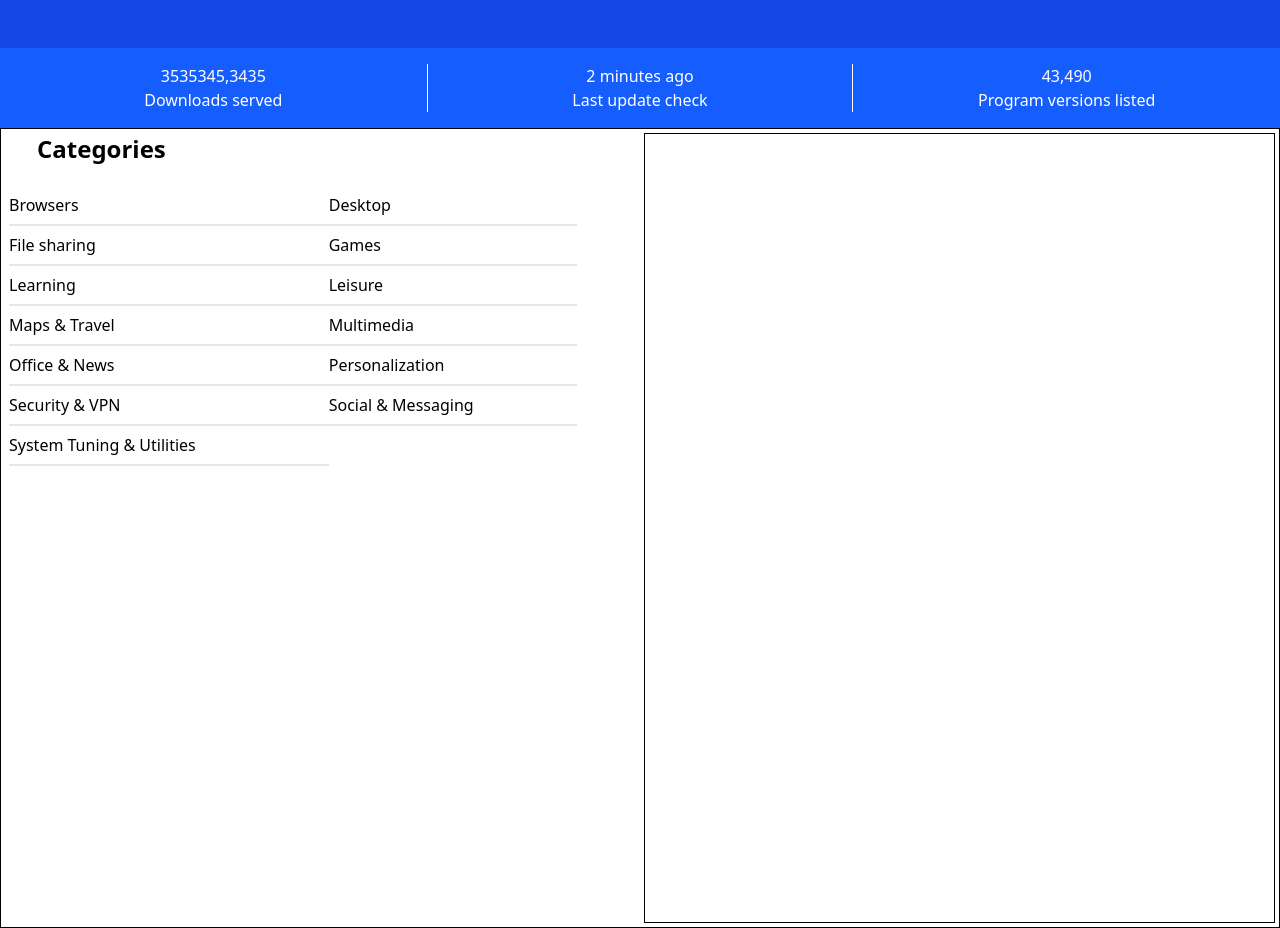
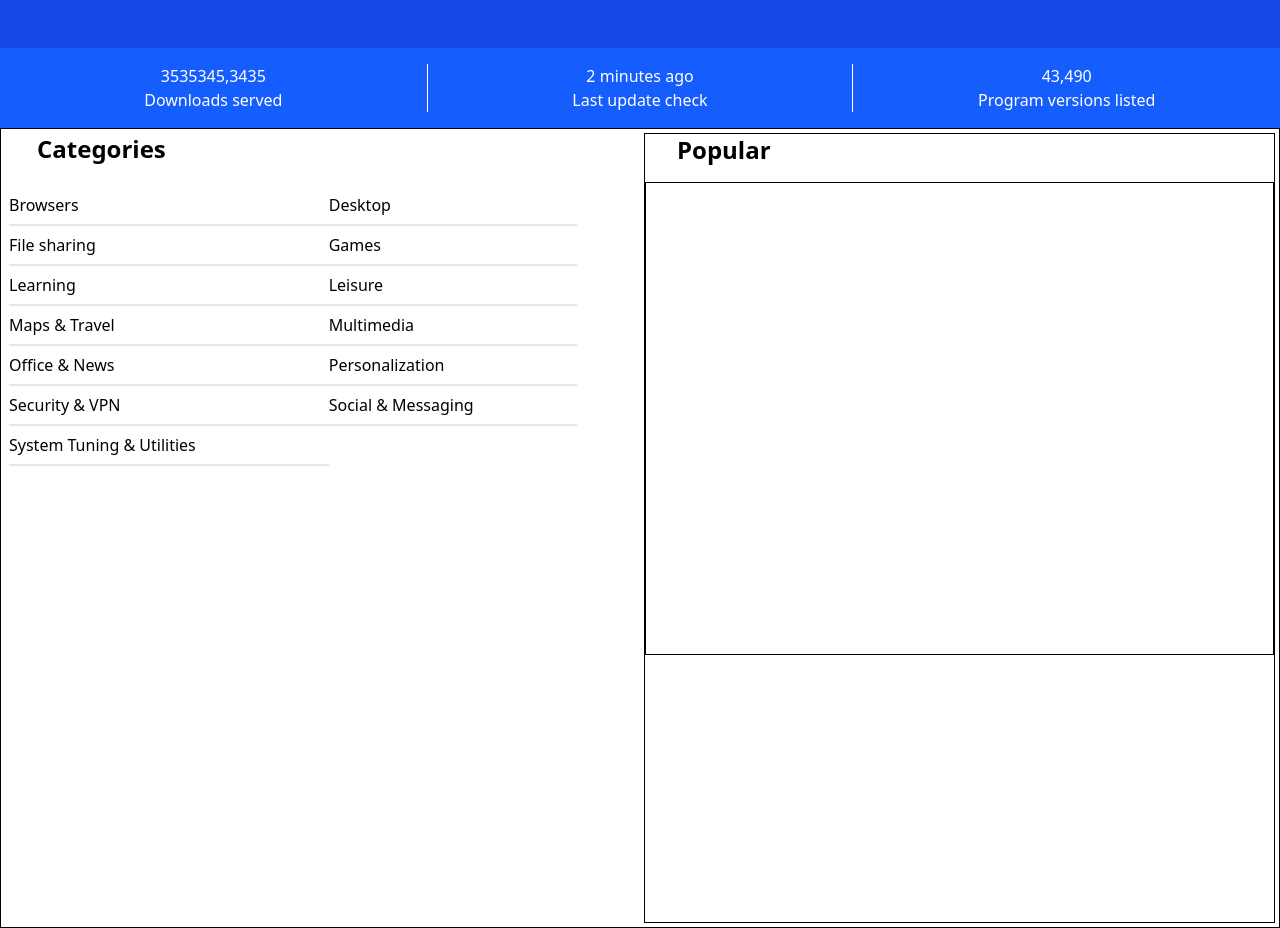
Before and after one commit to system-Barinda/Website-Cloning-FileHippo, a React (Vite) app in the folder filehippo/: page / in a window 1280 px wide. Shown: the part 420-1348 px from the top of the page. Built offline with nearby package versions, Linux system fonts and the light colour scheme.

Commit message:
i started to design the right side of the container-box-App

```diff
--- a/filehippo/src/components/containerApp.jsx
+++ b/filehippo/src/components/containerApp.jsx
@@ -40,7 +40,13 @@ function ContainerApp(){
                    </table>
                </div>
              </div>
-             <div className="popular border m-1 h-auto w-1/2"></div>
+             <div className="popular border m-1 h-auto w-1/2 flex flex-col">
+             <h1 className="ml-8 font-bold text-2xl">Popular</h1>
+             <div className="App-menu  h-[60%] mt-4 border">
+
+             </div>
+
+             </div>
         </div>
         </>
     );
```
